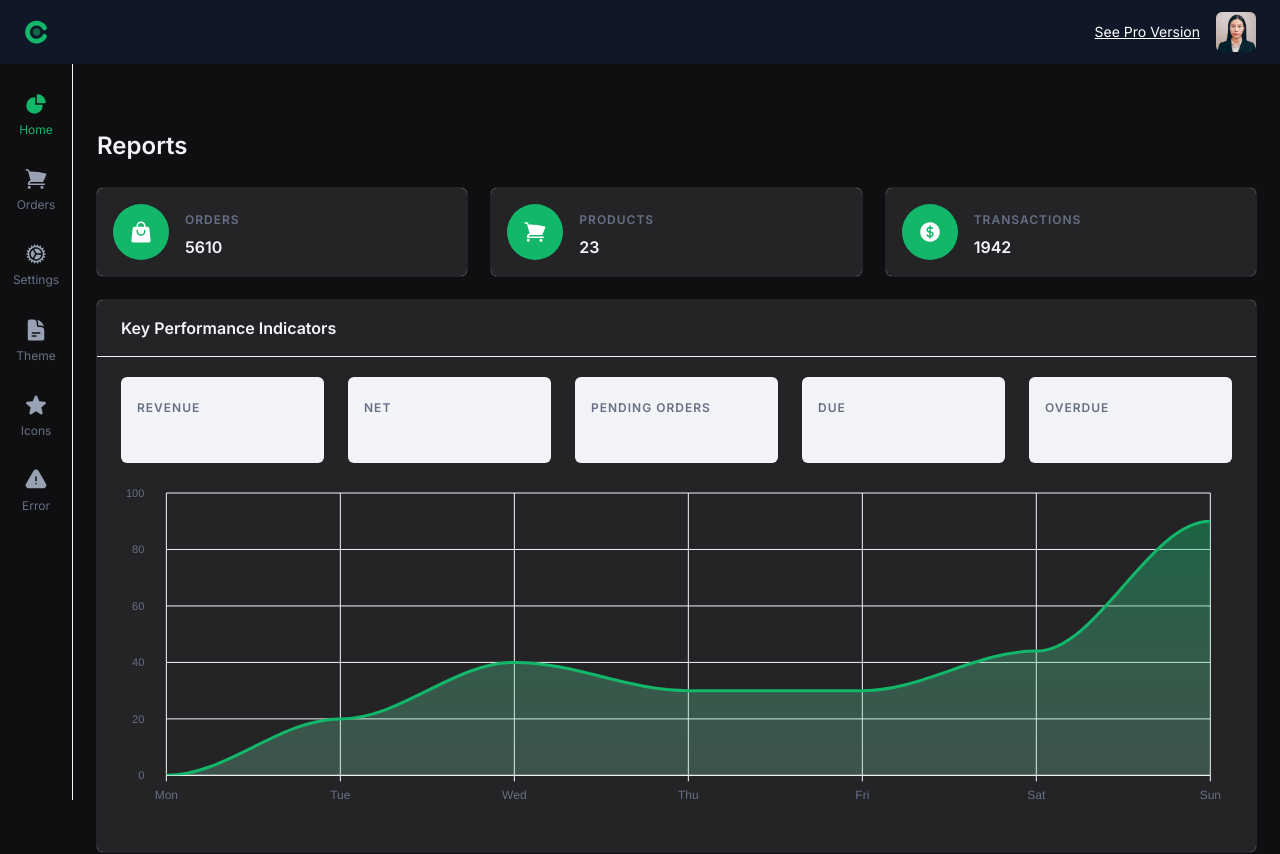
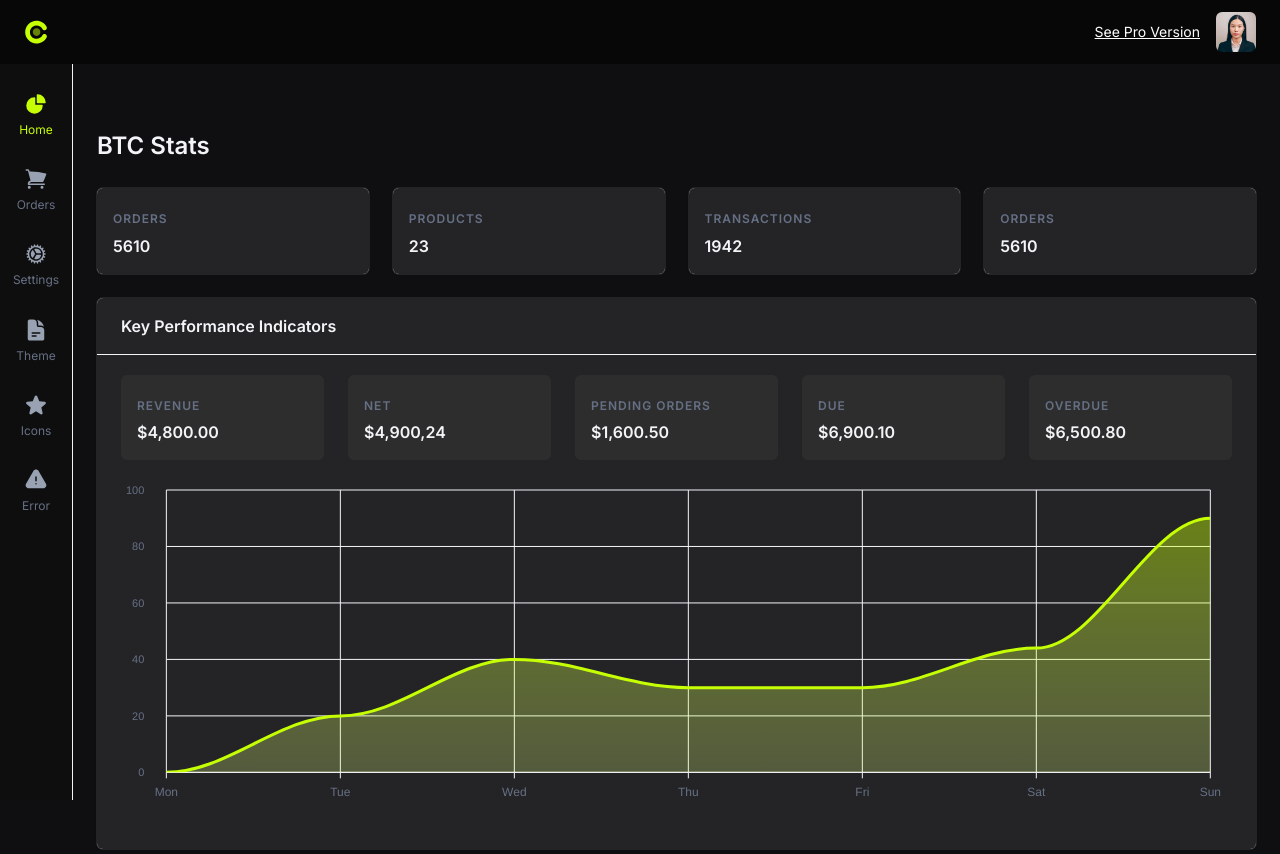
Before and after one commit to WilliamHarriszi09/create-react-app, a React (Create React App) app: page / in a window 1280 px wide. Shown: the top 854 px of the page. Built offline with nearby package versions, Linux system fonts and the light colour scheme.

Commit message:
final project

```diff
--- a/src/app.js
+++ b/src/app.js
@@ -7,7 +7,7 @@ import 'simplebar-react/dist/simplebar.min.css';
 export const App = () => {
   const element = useRoutes(routes);
   const theme = createTheme({
-    colorPreset: 'green',
+    colorPreset: '#c6ff03',
     contrast: 'high'
   });
 
--- a/src/components/logo.js
+++ b/src/components/logo.js
@@ -32,6 +32,7 @@ export const Logo = (props) => {
         opacity="0.5"
       />
     </svg>
+
   );
 };
 
--- a/src/layouts/dashboard/side-nav.js
+++ b/src/layouts/dashboard/side-nav.js
@@ -14,7 +14,7 @@ export const SideNav = () => {
       variant="permanent"
       PaperProps={{
         sx: {
-          backgroundColor: 'background.default',
+          backgroundColor: '#0e0e0e',
           display: 'flex',
           flexDirection: 'column',
           height: `calc(100% - ${TOP_NAV_HEIGHT}px)`,
--- a/src/layouts/dashboard/top-nav.js
+++ b/src/layouts/dashboard/top-nav.js
@@ -8,7 +8,7 @@ export const TopNav = () => (
   <Box
     component="header"
     sx={{
-      backgroundColor: 'neutral.900',
+      backgroundColor: 'neutral.top_nav',
       color: 'common.white',
       position: 'fixed',
       width: '100%',
--- a/src/pages/index.js
+++ b/src/pages/index.js
@@ -22,12 +22,12 @@ const Page = () => (
   <>
     <Helmet>
       <title>
-        Overview | Carpatin Free
+        BITONITE
       </title>
     </Helmet>
     <Box
       sx={{
-        flexGrow: 1,
+        flexGrow: 2,
         py: 8
       }}
     >
@@ -35,7 +35,7 @@ const Page = () => (
         <Stack spacing={3}>
           <div>
             <Typography variant="h4">
-              Reports
+              BTC Stats
             </Typography>
           </div>
           <div>
@@ -45,71 +45,42 @@ const Page = () => (
             >
               <Grid
                 xs={12}
-                md={4}
+                md={3}
               >
                 <OverviewSummary
-                  icon={
-                    <Avatar
-                      sx={{
-                        backgroundColor: 'primary.main',
-                        color: 'primary.contrastText',
-                        height: 56,
-                        width: 56
-                      }}
-                    >
-                      <SvgIcon>
-                        <ShoppingBagIcon />
-                      </SvgIcon>
-                    </Avatar>
-                  }
+                  icon={""}
                   label='Orders'
                   value='5610'
                 />
               </Grid>
               <Grid
                 xs={12}
-                md={4}
+                md={3}
               >
                 <OverviewSummary
-                  icon={
-                    <Avatar
-                      sx={{
-                        backgroundColor: 'primary.main',
-                        color: 'primary.contrastText',
-                        height: 56,
-                        width: 56
-                      }}
-                    >
-                      <SvgIcon>
-                        <ShoppingCartIcon />
-                      </SvgIcon>
-                    </Avatar>
-                  }
+                  icon={""}
                   label='Products'
                   value='23'
                 />
               </Grid>
               <Grid
                 xs={12}
-                md={4}
+                md={3}
               >
                 <OverviewSummary
-                  icon={
-                    <Avatar
-                      sx={{
-                        backgroundColor: 'primary.main',
-                        color: 'primary.contrastText',
-                        height: 56,
-                        width: 56
-                      }}
-                    >
-                      <SvgIcon>
-                        <CurrencyDollarIcon />
-                      </SvgIcon>
-                    </Avatar>
-                  }
+                  icon={""}
                   label='Transactions'
                   value='1942'
+                />
+              </Grid>
+              <Grid
+                xs={12}
+                md={3}
+              >
+                <OverviewSummary
+                  icon={""}
+                  label='Orders'
+                  value='5610'
                 />
               </Grid>
               <Grid xs={12}>
--- a/src/sections/overview/overview-kpi.js
+++ b/src/sections/overview/overview-kpi.js
@@ -98,7 +98,7 @@ export const OverviewKpi = (props) => {
               key={item.label}
               sx={{
                 alignItems: 'center',
-                backgroundColor: '#F3F4F7',
+                backgroundColor: '#2d2d2d',
                 borderRadius: 1,
                 p: 2
               }}
--- a/src/theme/colors.js
+++ b/src/theme/colors.js
@@ -22,6 +22,9 @@ export const neutral = {
   700: '#344054',
   800: '#1D2939',
   900: '#101828',
+  top_nav: '#070708',
+  side_bar: '#0e0e0e',
+  logo: '#c6ff03'
 };
 
 export const blue = withAlphas({
@@ -38,9 +41,16 @@ export const green = withAlphas({
   contrastText: '#FFFFFF'
 });
 
+export const yellow = withAlphas({
+  light: '#F4EBFF',
+  main: '#c6ff03',
+  dark: '#6941C6',
+  contrastText: '#FFFFFF'
+});
+
 export const indigo = withAlphas({
   light: '#EBEEFE',
-  main: '#635dff',
+  main: '#c6ff03',
   dark: '#4338CA',
   contrastText: '#FFFFFF'
 });
```
